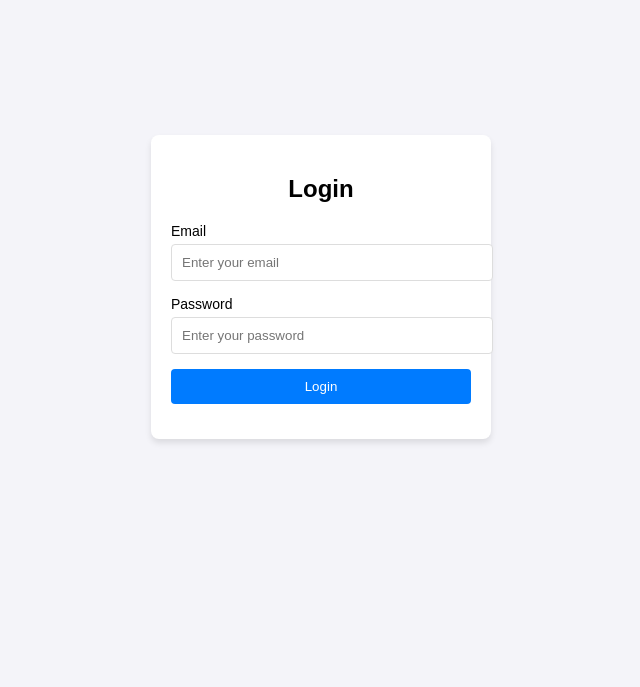
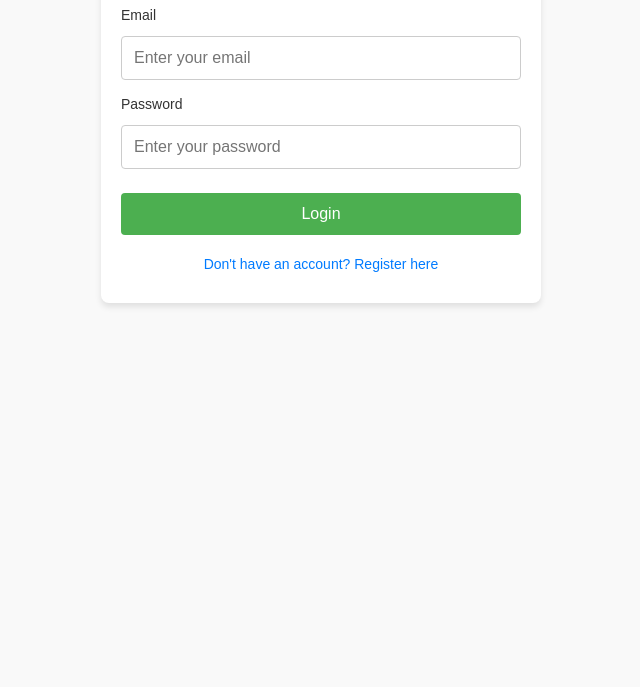
Before and after one commit to wynemo/payment-demo, a website: page html/index.html in a window 1280 px wide. Shown: the part 113-800 px from the top of the page, without its empty margins (319-959 px from the left). Drawn offline with Linux system fonts and the light colour scheme.

Commit message:
add register

```diff
--- a/html/index.html
+++ b/html/index.html
@@ -1,134 +1,122 @@
-<!doctype html>
+<!DOCTYPE html>
 <html lang="en">
 <head>
-        <meta charset="UTF-8" />
-        <meta name="viewport" content="width=device-width, initial-scale=1.0" />
+  <meta charset="UTF-8">
+  <meta name="viewport" content="width=device-width, initial-scale=1.0">
   <title>Login Page</title>
   <style>
     body {
       font-family: Arial, sans-serif;
-                background-color: #f4f4f9;
+      background-color: #f9f9f9;
       margin: 0;
-                display: flex;
-                justify-content: center;
-                align-items: center;
-                height: 100vh;
+      padding: 20px;
     }
-            .login-container {
-                background-color: #fff;
+    .container {
+      max-width: 400px;
+      margin: 0 auto;
+      background: #fff;
+      border-radius: 8px;
       padding: 20px;
-                border-radius: 8px;
       box-shadow: 0 4px 6px rgba(0, 0, 0, 0.1);
-                width: 300px;
     }
-            .login-container h2 {
-                margin-bottom: 20px;
+    h1 {
       text-align: center;
+      color: #333;
     }
-            .form-group {
-                margin-bottom: 15px;
+    label {
+      display: block;
+      margin: 8px 0 5px;
+      font-size: 14px;
+      color: #333;
     }
-            .form-group label {
-                display: block;
-                margin-bottom: 5px;
-                font-size: 14px;
+    input[type="email"],
+    input[type="password"] {
+      width: 100%;
+      padding: 12px;
+      margin: 8px 0;
+      border: 1px solid #ccc;
+      border-radius: 4px;
+      font-size: 16px;
+      box-sizing: border-box;
     }
-            .form-group input {
+    input[type="submit"] {
       width: 100%;
-                padding: 10px;
-                border: 1px solid #ddd;
-                border-radius: 4px;
-            }
-            .form-group button {
-                width: 100%;
-                padding: 10px;
-                background-color: #007bff;
-                color: #fff;
+      padding: 12px;
+      margin-top: 16px;
+      background-color: #4CAF50;
+      color: white;
       border: none;
       border-radius: 4px;
+      font-size: 16px;
       cursor: pointer;
     }
-            .form-group button:hover {
-                background-color: #0056b3;
+    input[type="submit"]:hover {
+      background-color: #45a049;
     }
-            .error-message {
+    .button-container {
+      text-align: center;
+      margin-top: 20px;
+    }
+    .register-btn {
+      margin-top: 10px;
+      text-decoration: none;
+      font-size: 14px;
+      color: #007bff;
+    }
+    .register-btn:hover {
+      text-decoration: underline;
+    }
+    .error {
       color: red;
-                font-size: 14px;
       text-align: center;
       margin-top: 10px;
     }
   </style>
 </head>
 <body>
-        <div class="login-container">
-            <h2>Login</h2>
-            <form id="login-form">
-                <div class="form-group">
+  <div class="container">
+    <h1>Login</h1>
+    <form id="login-form" method="POST">
       <label for="email">Email</label>
-                    <input
-                        type="email"
-                        id="email"
-                        placeholder="Enter your email"
-                        required
-                    />
+      <input type="email" id="email" name="email" required placeholder="Enter your email" />
+
+      <label for="password">Password</label>
+      <input type="password" id="password" name="password" required placeholder="Enter your password" />
+
+      <input type="submit" value="Login" />
+    </form>
+    <div class="button-container">
+      <a href="register.html" class="register-btn">Don't have an account? Register here</a>
     </div>
-                <div class="form-group">
-                    <label for="password">Password</label>
-                    <input
-                        type="password"
-                        id="password"
-                        placeholder="Enter your password"
-                        required
-                    />
-                </div>
-                <div class="form-group">
-                    <button type="submit">Login</button>
-                </div>
-                <div id="error-message" class="error-message"></div>
-            </form>
+    <div id="error-message" class="error"></div>
   </div>
 
   <script>
-            const form = document.getElementById("login-form");
-            const errorMessage = document.getElementById("error-message");
+    document.getElementById('login-form').addEventListener('submit', function(event) {
+      event.preventDefault(); // 防止默认提交
 
-            form.addEventListener("submit", async (e) => {
-                e.preventDefault();
-                errorMessage.textContent = "";
+      const email = document.getElementById('email').value;
+      const password = document.getElementById('password').value;
 
-                const email = document.getElementById("email").value;
-                const password = document.getElementById("password").value;
-
-                try {
-                    const response = await fetch("/api/v1/users/login", {
-                        method: "POST",
-                        headers: {
-                            "Content-Type": "application/json",
-                        },
-                        body: JSON.stringify({ email, password }),
+      // 发送登录请求
+      fetch('/api/v1/users/login', {
+        method: 'POST',
+        headers: { 'Content-Type': 'application/json' },
+        body: JSON.stringify({ email, password })
+      })
+      .then(response => {
+        if (!response.ok) {
+          throw new Error('Invalid credentials');
+        }
+        return response.json();
+      })
+      .then(data => {
+        localStorage.setItem('token', data.token); // 保存 token 到 localStorage
+        window.location.href = 'profile.html'; // 登录成功后跳转到 profile 页面
+      })
+      .catch(error => {
+        document.getElementById('error-message').textContent = error.message;
       });
-
-                    if (!response.ok) {
-                        throw new Error(
-                            "Login failed. Please check your credentials.",
-                        );
-                    }
-
-                    const data = await response.json();
-                    const { token } = data;
-
-                    if (token) {
-                        localStorage.setItem("token", token);
-                        alert(
-                            "Login successful! Redirecting to profile page...",
-                        );
-                        window.location.href = "profile.html"; // 跳转到 profile.html
-                    } else {
-                        throw new Error("Token not found in response.");
-                    }
-                } catch (error) {
-                    errorMessage.textContent = error.message;
-                }
     });
   </script>
 </body>
```
Lines whose indentation alone changed are shown as unchanged.
